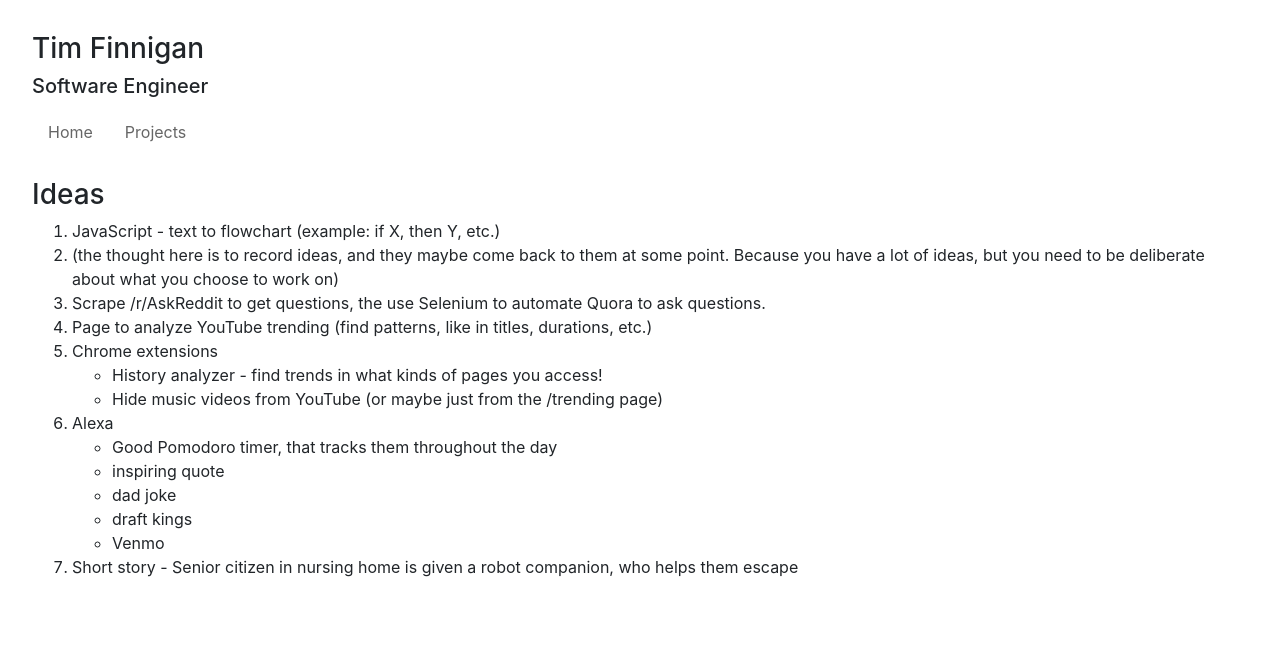
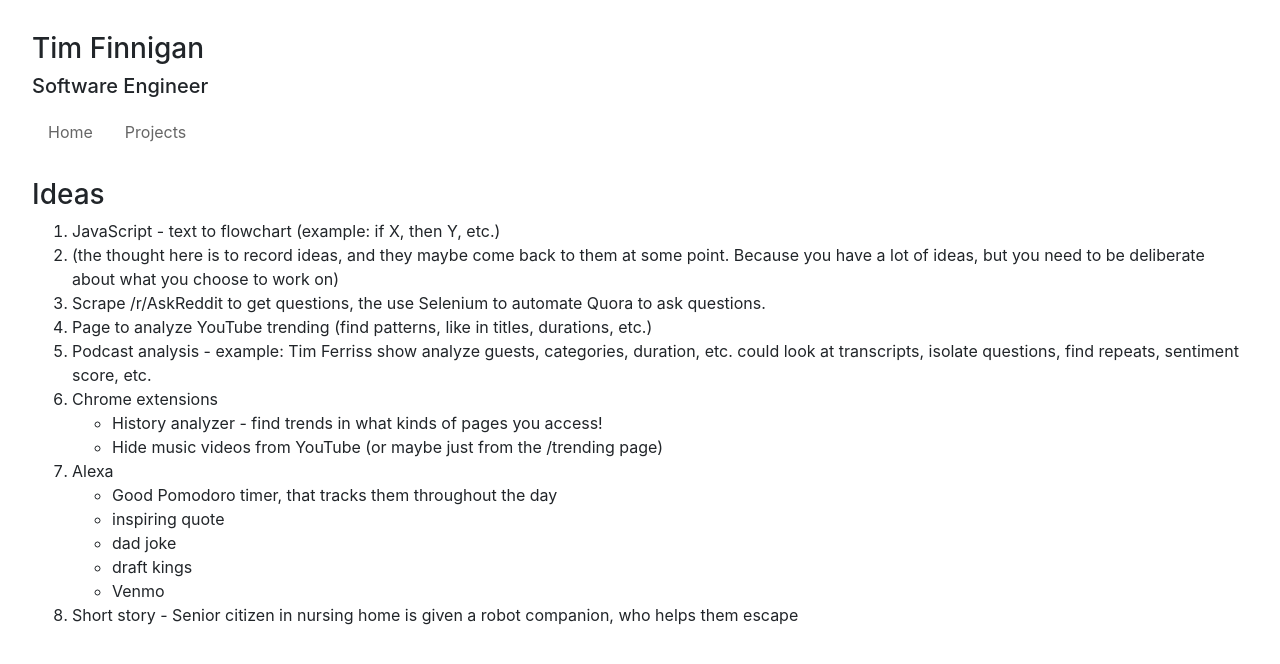
Before and after one commit to TimFinnigan/tim-finnigan-homepage, a React (Create React App) app: page /ideas in a window 1280 px wide. Shown: the top 664 px of the page. Built offline with nearby package versions, Linux system fonts and the light colour scheme.

Commit message:
add idea

```diff
--- a/src/ideas.js
+++ b/src/ideas.js
@@ -22,12 +22,20 @@ class Ideas extends React.Component {
             Page to analyze YouTube trending (find patterns, like in titles,
             durations, etc.)
           </li>
+          <li>
+            Podcast analysis - example: Tim Ferriss show analyze guests,
+            categories, duration, etc. could look at transcripts, isolate
+            questions, find repeats, sentiment score, etc.
+          </li>
           <li>Chrome extensions</li>
           <ul>
             <li>
               History analyzer - find trends in what kinds of pages you access!
             </li>
-            <li>Hide music videos from YouTube (or maybe just from the /trending page)</li>
+            <li>
+              Hide music videos from YouTube (or maybe just from the /trending
+              page)
+            </li>
           </ul>
           <li>Alexa</li>
           <ul>
```
